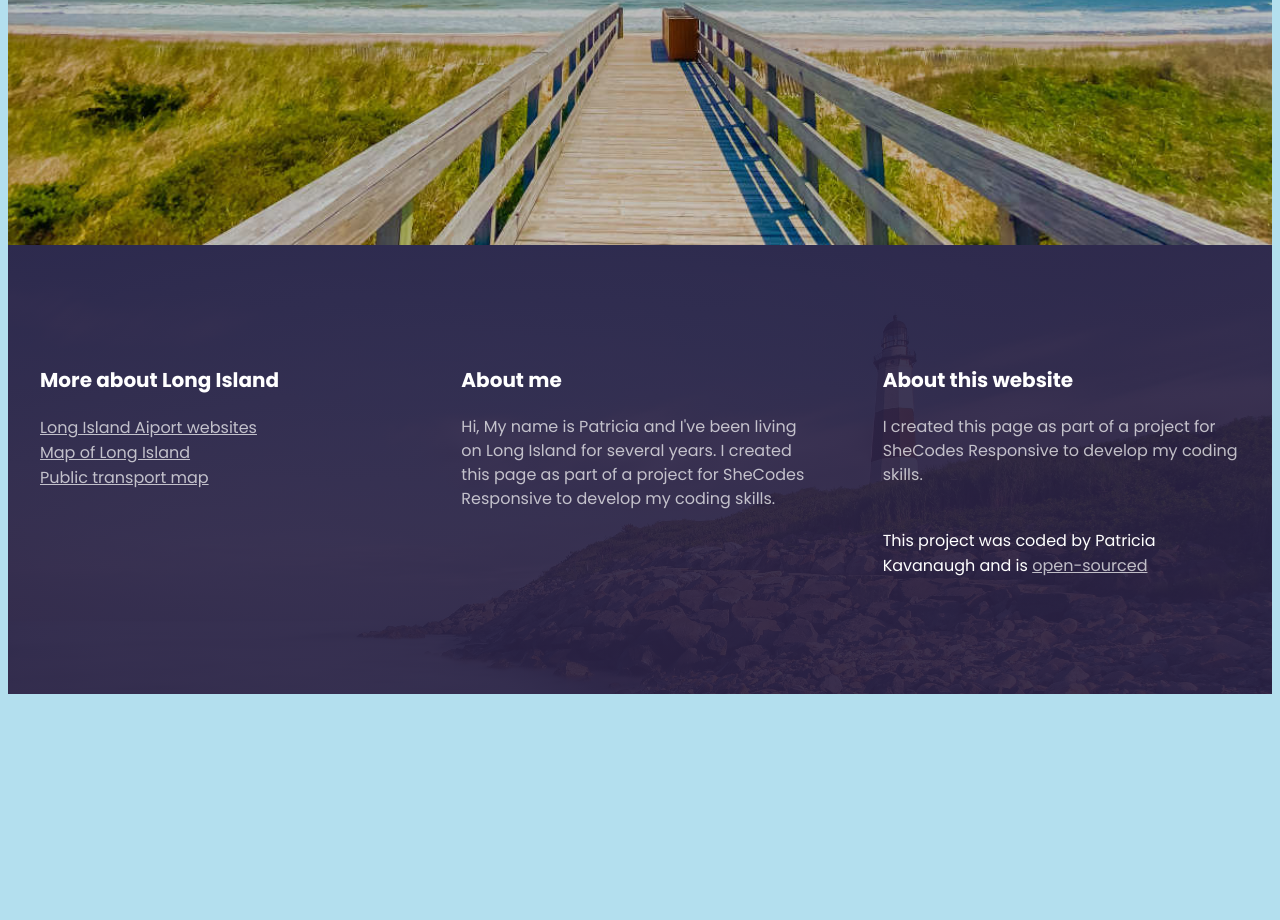
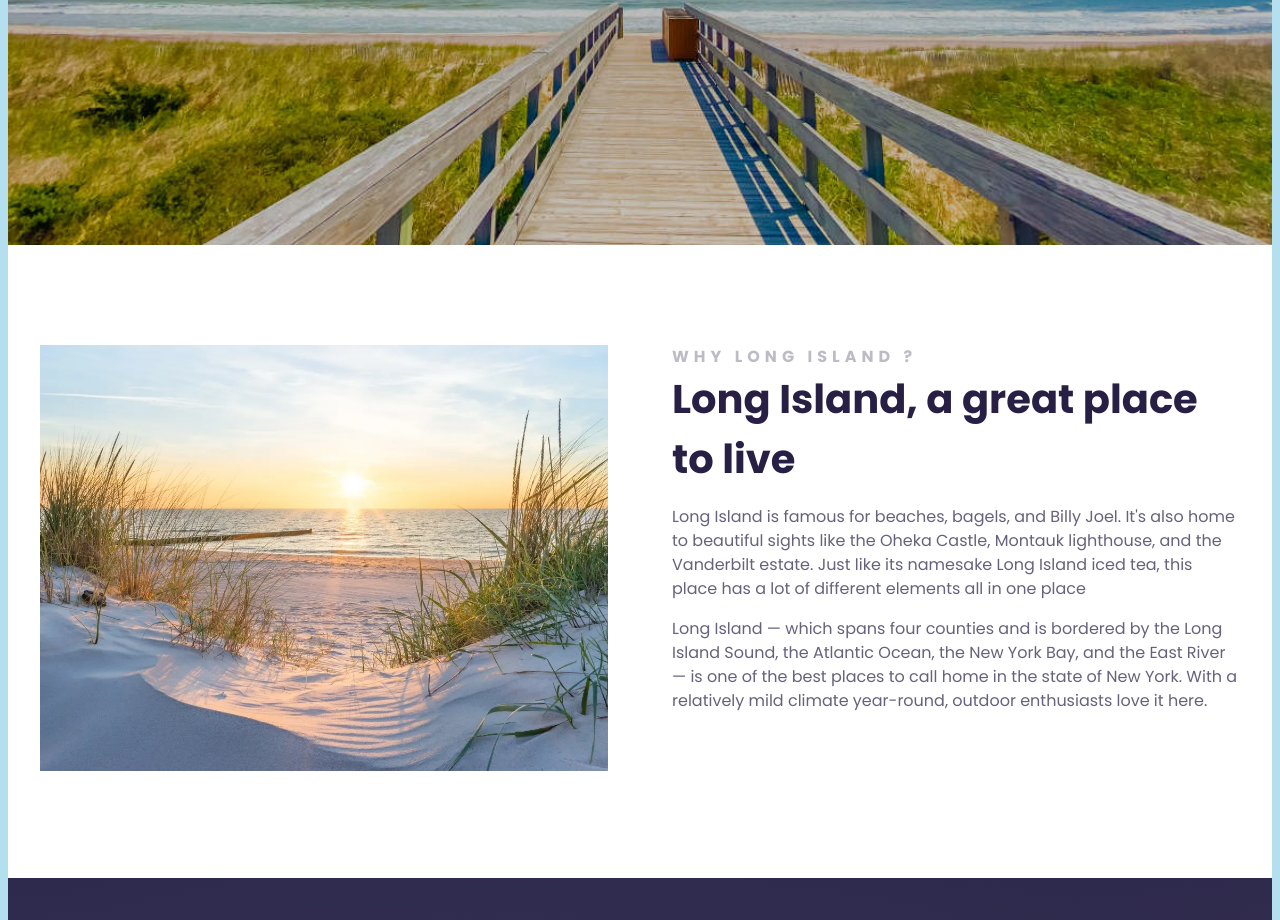
Before and after one commit to Patkav/Long-island-travel-project, a plain HTML site: page index.html in a window 1280 px wide. Shown: the part 620-1540 px from the top of the page. Before the commit the page ends 1322 px from the top, so only its background shows below. Drawn offline with Linux system fonts and the light colour scheme.

Commit message:
Added grids

```diff
--- a/index.html
+++ b/index.html
@@ -21,8 +21,22 @@
         <h2>Sandy beaches</h2>
         <a href="#more">Learn more</a>
       </header>
+
+      <main>
+        <section class="grid grid-2-columns">
+        <div >
+          <img src="images/island.png" alt="Long Island beach" class="img-responsive">
+          </div>
+          <div>
+       <h2>Why Long Island ?</h2>
+      <h3>Long Island, a great place to live</h3>
+      <p>Long Island is famous for beaches, bagels, and Billy Joel. It's also home to beautiful sights like the Oheka Castle, Montauk lighthouse, and the Vanderbilt estate. Just like its namesake Long Island iced tea, this place has a lot of different elements all in one place</p>
+      <p>Long Island — which spans four counties and is bordered by the Long Island Sound, the Atlantic Ocean, the New York Bay, and the East River — is one of the best places to call home in the state of New York. With a relatively mild climate year-round, outdoor enthusiasts love it here.</p>
+      </div>
+    </section>
+    </main>
       <footer>
-        <section class="grid">
+        <section class="grid grid-3-columns-with-first-narrow">
         <div>
           <h3>More about Long Island</h3>
 
--- a/src/styles.css
+++ b/src/styles.css
@@ -9,13 +9,23 @@ body {
 
 .grid {
   display: grid;
-  grid-template-columns: 1fr 1fr 1fr;
   grid-gap: 64px;
+}
+
+.img-responsive {
+  max-width: 100%;
+}
+.grid-2-columns {
+  grid-template-columns: 1fr 1fr;
+}
+.grid-3-columns-with-first-narrow {
+  grid-template-columns: 1fr 2fr 2fr;
 }
 
 section {
   max-width: 1200px;
   margin: 0 auto;
+  padding: 100px 0;
 }
 
 header {
@@ -65,6 +75,42 @@ header a {
   background: white;
 }
 
+main {
+  background-color: white;
+}
+
+main img {
+  max-width: 100%;
+  height: auto;
+}
+
+main h2 {
+  font-weight: 700;
+  font-size: 16px;
+  line-height: 1.5;
+  margin: 0;
+  letter-spacing: 5px;
+  color: #272044;
+  opacity: 0.3;
+  text-transform: uppercase;
+}
+
+main h3 {
+  font-weight: 700;
+  font-size: 40px;
+  line-height: 1.5;
+  color: #272044;
+  margin: 0;
+}
+
+main p {
+  font-style: normal;
+  font-weight: 400;
+  font-size: 16px;
+  line-height: 1.5;
+  color: #272044;
+  opacity: 0.7;
+}
 footer {
   color: white;
   background-image: linear-gradient(
@@ -119,4 +165,13 @@ footer a {
   header h3 {
     font-size: 12px;
   }
+
+  .grid {
+    grid-template-columns: 1fr;
+    grid-gap: 32px;
+  }
+
+  section {
+    padding: 30px;
+  }
 }
```
Also changed, not shown: images/island.png (added).
